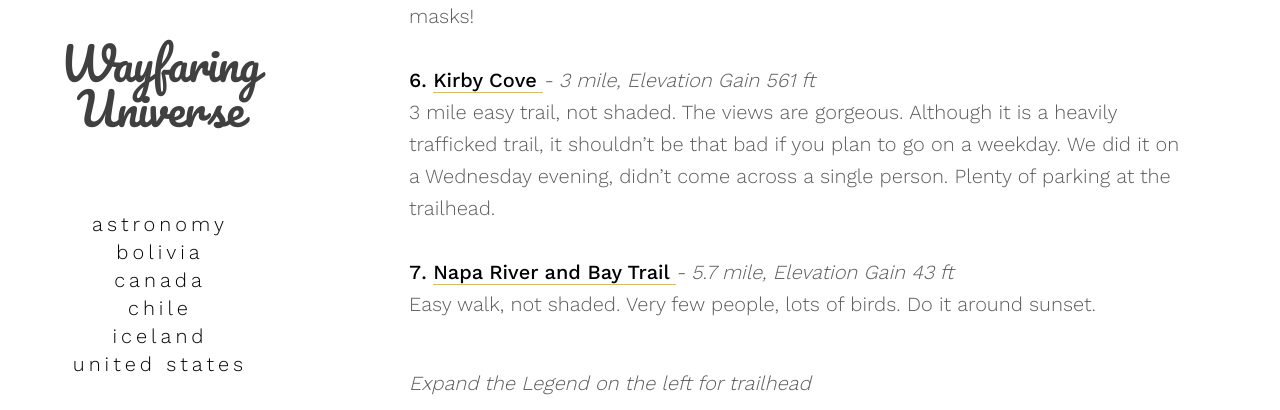
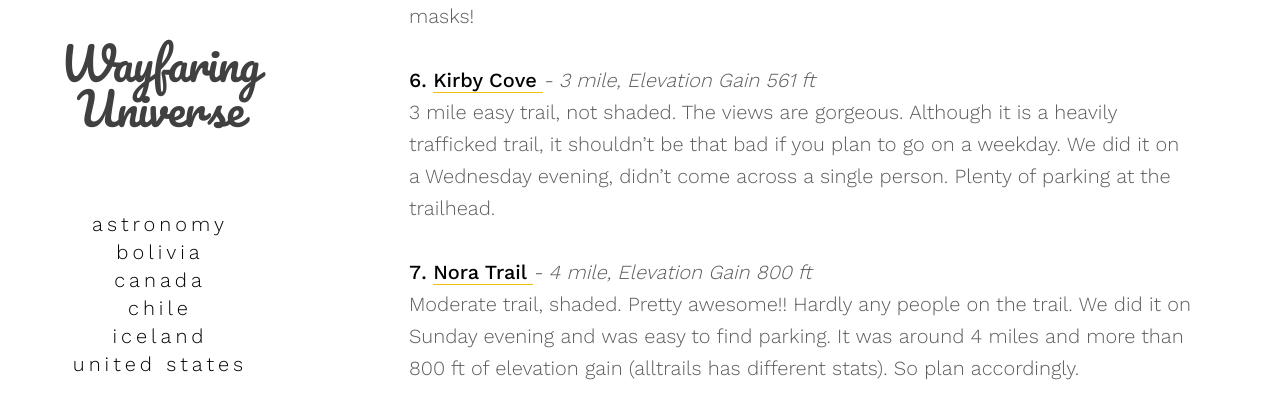
Before and after one commit to anumehashukla/wayfaringuniverse, a Jekyll site: the page built from _posts/UnitedStates/2021-01-12-bay-area-hikes.md, in a window 1280 px wide and 900 px high, scrolled down 10215 px, cut to the strip 0-410 px from the top of the window. Built offline with Jekyll 4.4.1, drawn with Linux system fonts in a browser that asks for light colours; nearby versions of some CDN libraries; comment, search, counter and statistics services are not loaded.

Commit message:
Adding trail to hiking post

```diff
--- a/_posts/UnitedStates/2021-01-12-bay-area-hikes.md
+++ b/_posts/UnitedStates/2021-01-12-bay-area-hikes.md
@@ -238,7 +238,11 @@ I highly recommend this one!!
 <br>3 mile easy trail, not shaded. The views are gorgeous. Although it is a heavily trafficked trail, it shouldn't be that bad if you plan to go on a weekday. We did it on a Wednesday evening, didn't come across a single person. Plenty of parking at the trailhead.
 <br>
 <br>
-51. [Napa River and Bay Trail ](https://www.alltrails.com/trail/us/california/napa-river-and-bay-trail)*- 5.7 mile, Elevation Gain 43 ft*
+51. [Nora Trail ](https://www.alltrails.com/trail/us/california/nora-trail)*- 4 mile, Elevation Gain 800 ft*
+<br>Moderate trail, shaded. Pretty awesome!! Hardly any people on the trail. We did it on Sunday evening and was easy to find parking. It was around 4 miles and more than 800 ft of elevation gain (alltrails has different stats). So plan accordingly.
+<br>
+<br>
+52. [Napa River and Bay Trail ](https://www.alltrails.com/trail/us/california/napa-river-and-bay-trail)*- 5.7 mile, Elevation Gain 43 ft*
 <br>Easy walk, not shaded. Very few people, lots of birds. Do it around sunset.
 <br>
 <br>
```
